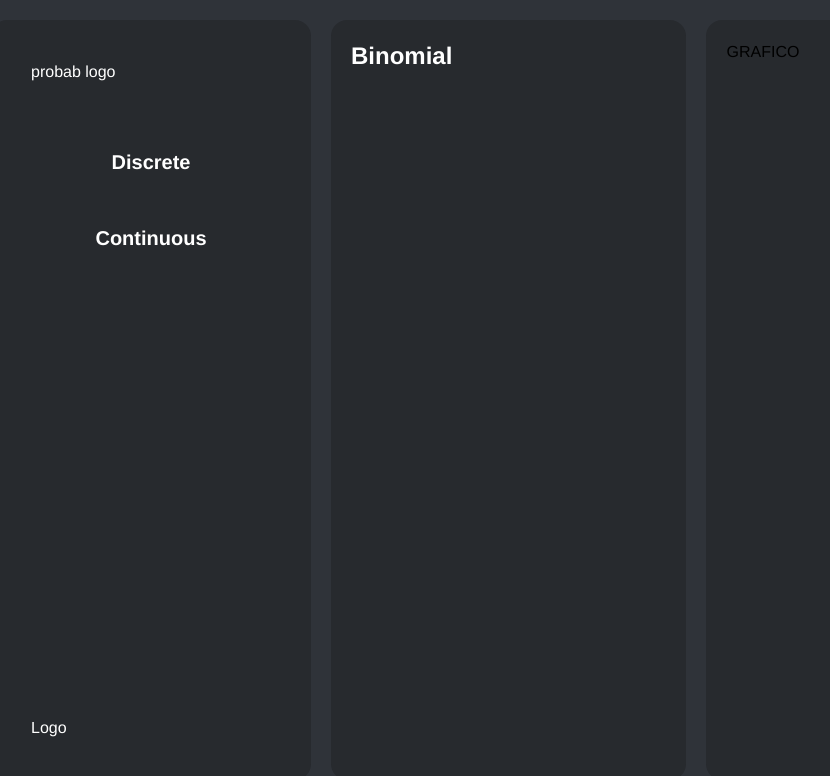
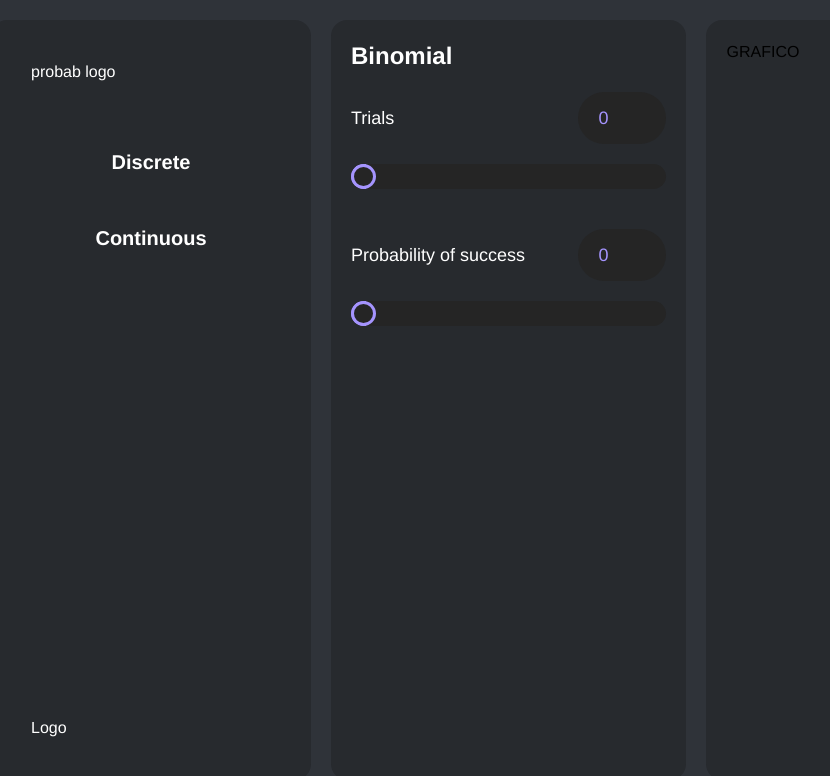
Before and after one commit to aBenve/probably, a Vue app: page /Binomial in a window 1280 px wide. Shown: the top 776 px of the page, without its empty margins (29-859 px from the left). Built offline with nearby package versions, Linux system fonts and the light colour scheme.

Commit message:
Added more icons. Sliders almost finished. Only TripleSlider remained. Some of them have an issue when I add them with the addButtons. It makes the addition like strings. Routes finished and 404 page added but not finished at all.

```diff
--- a/src/FAicons.js
+++ b/src/FAicons.js
@@ -1,9 +1,11 @@
-import { faUser, faBars, faTimes} from '@fortawesome/free-solid-svg-icons'
+import { faUser, faBars, faTimes, faPlus, faMinus} from '@fortawesome/free-solid-svg-icons'
 
 const icons = {
     faUser,
     faBars,
-    faTimes
+    faTimes,
+    faPlus,
+    faMinus
 }
 
 export default icons;
--- a/src/components/DataArea.vue
+++ b/src/components/DataArea.vue
@@ -1,18 +1,93 @@
 <template>
-  <div class="rounded-2xl data p-5 mb-5 lg:mb-0 lg:mr-5  lg:w-4/6 text-2xl text-white font-bold" >
+  <div class="rounded-2xl data p-5 mb-5 lg:mb-0 lg:mr-5 lg:w-4/6 text-2xl text-white font-bold flex flex-col" >
     {{ distribution.name }}
+    <div v-if="distribution.inputs.length === 1">
+      <MySliderInput
+        :label="distribution.inputs[0].label"
+        :max-value="distribution.inputs[0].step === 1 ? 9999 : 1"
+        :step="distribution.inputs[0].step"
+        :top-add="distribution.inputs[0].step * 5"
+        :small-add="distribution.inputs[0].step"
+        :top-subs="distribution.inputs[0].step * 5"
+        :small-subs="distribution.inputs[0].step"
+
+        :style="accentColor"
+
+      />
+    </div>
+
+    <div v-else-if="distribution.inputs.length === 2">
+      <DoubleSlider
+          :first-label="distribution.inputs[0].label"
+          :first-max-value="distribution.inputs[0].step === 1 ? 9999 : 1"
+          :first-step="distribution.inputs[0].step"
+          :first-top-add="distribution.inputs[0].step * 5"
+          :first-small-add="distribution.inputs[0].step"
+          :first-top-subs="distribution.inputs[0].step * 5"
+          :first-small-subs="distribution.inputs[0].step"
+
+          :second-max-value="distribution.inputs[1].step === 1 ? 9999 : 1"
+          :second-label="distribution.inputs[1].label"
+          :second-step="distribution.inputs[1].step"
+          :second-top-add="distribution.inputs[1].step * 5"
+          :second-small-add="distribution.inputs[1].step"
+          :second-top-subs="distribution.inputs[1].step * 5"
+          :second-small-subs="distribution.inputs[1].step"
+
+          :style="accentColor"
+
+          :related-sliders="distribution.related"
+
+      />
+    </div>
+
+    <div v-else-if="distribution.inputs.length === 3">
+      <TripleSlider
+          :first-label="distribution.inputs[0].label"
+          :max-value="distribution.inputs[0].step === 1 ? 9999 : 1"
+          :first-step="distribution.inputs[0].step"
+          :first-top-add="distribution.inputs[0].step * 5"
+          :first-small-add="distribution.inputs[0].step"
+          :first-top-subs="distribution.inputs[0].step * 5"
+          :first-small-subs="distribution.inputs[0].step"
+
+          :second-label="distribution.inputs[1].label"
+          :second-step="distribution.inputs[1].step"
+          :second-top-add="distribution.inputs[1].step * 5"
+          :second-small-add="distribution.inputs[1].step"
+          :second-top-subs="distribution.inputs[1].step * 5"
+          :second-small-subs="distribution.inputs[1].step"
+
+
+          :style="accentColor"
+
+      />
+    </div>
+
   </div>
 </template>
 
 <script>
-import optionsInfo from "./sidebar/optionsInfo";
+import DoubleSlider from "./DoubleSlider";
+import MySliderInput from "./MySliderInput";
+import TripleSlider from "./TripleSlider";
 
 export default {
   name: "DataArea",
+  components: {MySliderInput, DoubleSlider, TripleSlider},
+
+  props:{
+    distribution: Object
+  },
+
   computed:{
-    distribution: function (){
-      return optionsInfo.filter(obj => obj.name === this.$route.params.id).pop()
-    }
+
+    accentColor(){
+      return{
+        '--accent-color': this.distribution.color,
+        '--accent-color-lighter': this.distribution.accentColor
+      }
+    },
   },
 }
 </script>
@@ -21,4 +96,5 @@ export default {
 .data{
   background-color: #272A2E;
 }
+
 </style>
--- /dev/null
+++ b/src/components/DoubleSlider.vue
@@ -0,0 +1,69 @@
+<template>
+  <div class="mt-5">
+    <mySliderInput
+        :label="firstLabel"
+        :maxValue="firstMaxValue"
+        :step="firstStep"
+        :top-subs="firstTopSubs"
+        :top-add="firstTopAdd"
+        :small-add="firstSmallAdd"
+        :small-subs="firstSmallSubs"
+
+        @value-changed="updateValue"
+
+    />
+    <mySliderInput
+        :label="secondLabel"
+        :maxValue="relatedSliders ? maxSecondSlider:secondMaxValue"
+        :step="secondStep"
+        :top-subs="secondTopSubs"
+        :top-add="secondTopAdd"
+        :small-add="secondSmallAdd"
+        :small-subs="secondSmallSubs"
+    />
+  </div>
+</template>
+
+<script>
+
+import mySliderInput from './MySliderInput'
+
+export default {
+  name: "DoubleSlider",
+  data:() => ({
+    maxSecondSlider:0
+  }),
+  props:{
+    firstLabel:String,
+    secondLabel:String,
+    firstMaxValue:Number,
+    secondMaxValue:Number,
+
+    firstStep:Number,
+    secondStep:Number,
+
+    firstTopAdd:Number,
+    firstSmallAdd: Number,
+    firstTopSubs:Number,
+    firstSmallSubs:Number,
+
+    secondTopAdd:Number,
+    secondSmallAdd: Number,
+    secondTopSubs:Number,
+    secondSmallSubs:Number,
+
+    relatedSliders: Boolean
+
+  },
+  components:{mySliderInput},
+  methods:{
+    updateValue(val){
+      this.maxSecondSlider = val
+    }
+  }
+}
+</script>
+
+<style scoped>
+
+</style>
--- /dev/null
+++ b/src/components/MySliderInput.vue
@@ -0,0 +1,157 @@
+<template>
+  <div class="mt-5">
+    <div class="flex flex-row items-center justify-between mb-5">
+      <div class="text-lg font-medium">
+        {{ label }}
+      </div>
+      <div class="text-lg font-bold num-data px-5 py-3 rounded-full ">
+        <input type="number" min="0" :max="maxValue" v-model="value" class="num-input focus:outline-none bg-transparent w-full">
+      </div>
+    </div>
+    <div class="has-tooltip relative">
+      <span class="tooltip rounded shadow-lg text-sm p-1 text-white p-3 flex flex-row opacity-80">
+        <button @click="increaseValue(topAdd)" class="mr-5 change-value-buttons">
+          +{{ topAdd }}
+        </button>
+         <button @click="increaseValue(smallAdd)" class="mr-5 change-value-buttons">
+          +{{smallAdd}}
+        </button>
+        <button @click="deincreaseValue(smallSubs)" class="mr-5 change-value-buttons">
+          -{{smallSubs}}
+        </button>
+        <button @click="deincreaseValue(topSubs)" class="change-value-buttons">
+          -{{topSubs}}
+        </button>
+      </span>
+      <input type="range" :step="step" class="w-full cursor-pointer slider mb-5" min="0" :max="maxValue" v-model="value"/>
+    </div>
+  </div>
+</template>
+<script>
+export default {
+  name: 'mySliderInput',
+
+  data:() => ({
+    value: 0,
+  }),
+
+  props:{
+    label:String,
+    maxValue:Number,
+    step:Number,
+    topAdd:Number,
+    smallAdd: Number,
+    topSubs:Number,
+    smallSubs:Number,
+
+    color:String,
+
+  },
+
+  methods:{
+    increaseValue(n){
+      // todo: Tiene algunos problemas. Hay veces que suma strings!!
+      if(this.value === "0")
+        this.value = 0
+      if(this.value.valueOf() + n.valueOf() > this.maxValue)
+        return
+      this.value += n.valueOf()
+    },
+    deincreaseValue(n){
+      if(this.value === "0")
+        this.value = 0
+      if(this.value.valueOf() - n.valueOf() < 0)
+        return
+      this.value -= n.valueOf()
+    }
+  },
+
+  watch: {
+    value: function() {
+      this.$emit("value-changed", this.value)
+    },
+    maxValue: function (){
+      if(this.value > this.maxValue)
+        this.value = this.maxValue
+    }
+  }
+}
+</script>
+<style scoped>
+
+input[type=number]::-webkit-inner-spin-button,
+input[type=number]::-webkit-outer-spin-button
+{
+  -webkit-appearance: none;
+  margin: 0;
+  outline: none;
+}
+.change-value-buttons{
+  transition: 0.2s ease-in-out;
+}
+.change-value-buttons:hover {
+  color: var(--accent-color, red)
+}
+.tooltip {
+  @apply invisible absolute;
+  background-color: rgba(0,0,0,0.5);
+  opacity: 0;
+  transition: 0.2s ease-in;
+  position: absolute;
+  right: 0;
+  bottom: -2rem;
+}
+
+.has-tooltip:hover .tooltip {
+  @apply visible z-50;
+  opacity: 1;
+
+}
+.slider {
+  -webkit-appearance: none;
+  outline: none;
+  border-radius: 50px;
+  background: #252525;
+
+}
+.num-data{
+  background-color: #252525;
+  color: var(--accent-color);
+  width: 5.5rem;
+  box-shadow: inset 0 0 0 0px var(--accent-color);
+  transition: 0.2s ease-in-out;
+}
+
+.num-data:hover{
+  box-shadow: inset 0 0 0 2px var(--accent-color);
+}
+
+.slider::-webkit-slider-runnable-track:hover {
+  opacity: 1;
+}
+
+.slider::-webkit-slider-thumb {
+  -webkit-appearance: none;
+  appearance: none;
+  width: 25px;
+  height: 25px;
+  border-radius: 50%;
+  border: 3px solid var(--accent-color);
+  background: #252525;
+  cursor: pointer;
+  box-shadow: -510px 0 0 500px var(--accent-color);
+  transition: 0.5s ease-in-out;
+}
+
+.slider::-webkit-slider-thumb:hover {
+  border: 3px solid var(--accent-color-lighter);
+  box-shadow: -510px 0 0 500px var(--accent-color-lighter);
+
+}
+
+.slider::-webkit-slider-runnable-track {
+  overflow: hidden;
+  border-radius: 50px;
+}
+
+</style>
--- /dev/null
+++ b/src/components/TripleSlider.vue
@@ -0,0 +1,13 @@
+<template>
+  Triple slider
+</template>
+
+<script>
+export default {
+  name: "TripleSlider"
+}
+</script>
+
+<style scoped>
+
+</style>
--- a/src/components/sidebar/optionsInfo.js
+++ b/src/components/sidebar/optionsInfo.js
@@ -4,56 +4,83 @@
 const userOptions = [
     {
         name: "Binomial",
+        color:"#A594FE",
+        accentColor:"#8067FE",
         type: "Discrete",
-        inputs: ["Trials", "Probability of success"],
+        related: false,
+        inputs: [{ label:"Trials", step:1}, {label:"Probability of success", step:0.001}],
         description: "Lorem ipsum dolor sit amet. Et quod dolor ut eveniet autem sit quos quidem 33 illum magnam. Id galisum vero quo quidem galisum At nesciunt sapiente non blanditiis corrupti qui eligendi nemo. Eum nostrum repudiandae sed facere laudantium sit facilis asperiores?\n"
     },
     {
         name: "Geometric",
+        color:"#F694FE",
+        accentColor:"#F267FE",
         type: "Discrete",
-        inputs: ["Probability of success"],
+        related: false,
+        inputs: [{label:"Probability of success", step:0.001}],
         description: "Lorem ipsum dolor sit amet. Et quod dolor ut eveniet autem sit quos quidem 33 illum magnam. Id galisum vero quo quidem galisum At nesciunt sapiente non blanditiis corrupti qui eligendi nemo. Eum nostrum repudiandae sed facere laudantium sit facilis asperiores?\n"
     },
     {
         name: "Hypergeometric",
+        color:"#FE9494",
+        accentColor:"#FE6767",
         type: "Discrete",
-        inputs: ["Sample size", "Total number of objects", "Amount of successes"],
+        related: false,
+        inputs: [{label:"Sample size", step:1}, {label:"Total number of objects", step:1}, {label:"Amount of successes", step:1}],
         description: "Lorem ipsum dolor sit amet. Et quod dolor ut eveniet autem sit quos quidem 33 illum magnam. Id galisum vero quo quidem galisum At nesciunt sapiente non blanditiis corrupti qui eligendi nemo. Eum nostrum repudiandae sed facere laudantium sit facilis asperiores?\n"
     },
     {
         name: "Poisson",
+        color:"#FEDA94",
+        accentColor:"#FECB67",
         type: "Discrete",
-        inputs: ["λ ratio"],
+        related: false,
+        inputs: [{label:"λ ratio", step: 1}],
         description: "Lorem ipsum dolor sit amet. Et quod dolor ut eveniet autem sit quos quidem 33 illum magnam. Id galisum vero quo quidem galisum At nesciunt sapiente non blanditiis corrupti qui eligendi nemo. Eum nostrum repudiandae sed facere laudantium sit facilis asperiores?\n"
     },
     {
         name: "Uniform",
+        color:"#A5EF9F",
+        accentColor:"#85E97C",
         type: "Continuous",
-        inputs: ["Population", "Positive cases"],
+        related: true,
+        inputs: [{label:"Population", step:1}, {label:"Positive cases", step: 1}],
         description: "Lorem ipsum dolor sit amet. Et quod dolor ut eveniet autem sit quos quidem 33 illum magnam. Id galisum vero quo quidem galisum At nesciunt sapiente non blanditiis corrupti qui eligendi nemo. Eum nostrum repudiandae sed facere laudantium sit facilis asperiores?\n"
     },
     {
         name: "Exponential",
+        color:"#67B6FE",
+        accentColor:"#67B6FE",
         type: "Continuous",
-        inputs: ["λ ratio"],
+        related: false,
+        inputs: [{label:"λ ratio", step:1}],
         description: "Lorem ipsum dolor sit amet. Et quod dolor ut eveniet autem sit quos quidem 33 illum magnam. Id galisum vero quo quidem galisum At nesciunt sapiente non blanditiis corrupti qui eligendi nemo. Eum nostrum repudiandae sed facere laudantium sit facilis asperiores?\n"
     },
     {
         name: "Normal",
+        color:"#84FEEB",
+        accentColor:"#67FEE3",
         type: "Continuous",
-        inputs: ["Mean μ ", "Standard deviation σ"],
+        related: false,
+        inputs: [{label:"Mean μ", step:1}, {label:"Standard deviation σ", step: 1}],
         description: "Lorem ipsum dolor sit amet. Et quod dolor ut eveniet autem sit quos quidem 33 illum magnam. Id galisum vero quo quidem galisum At nesciunt sapiente non blanditiis corrupti qui eligendi nemo. Eum nostrum repudiandae sed facere laudantium sit facilis asperiores?\n"
     },
     {
         name: "Log-Normal",
+        color:"#FCFE94",
+        accentColor:"#FBFE67",
         type: "Continuous",
-        inputs: ["Mean μ ", "Standard deviation σ"],
+        related: false,
+        inputs: [{label:"Mean μ", step: 1}, {label:"Standard deviation σ", step: 1}],
         description: "Lorem ipsum dolor sit amet. Et quod dolor ut eveniet autem sit quos quidem 33 illum magnam. Id galisum vero quo quidem galisum At nesciunt sapiente non blanditiis corrupti qui eligendi nemo. Eum nostrum repudiandae sed facere laudantium sit facilis asperiores?\n"
     },
     {
         name: "t",
+        color:"#FE94D4",
+        accentColor:"#FE67C2",
         type: "Continuous",
-        inputs: ["Degrees of freedom"],
+        related: false,
+        inputs: [{label:"Degrees of freedom", step: 1}],
         description: "Lorem ipsum dolor sit amet. Et quod dolor ut eveniet autem sit quos quidem 33 illum magnam. Id galisum vero quo quidem galisum At nesciunt sapiente non blanditiis corrupti qui eligendi nemo. Eum nostrum repudiandae sed facere laudantium sit facilis asperiores?\n"
     },
 ]
--- a/src/router/router.js
+++ b/src/router/router.js
@@ -24,13 +24,11 @@ const router = createRouter(
                     }
                     next({name: "404Page"})
                 }
-                //todo: necesrio checkear si la opcion que se mando es valida, sino mandar a pagina 404
             },
             {
                 path: '/notFound',
                 name:'404Page',
                 component: () => import(/* webpackChunkName: "Landing" */ '../views/Page404'),
-                //todo: necesrio checkear si la opcion que se mando es valida, sino mandar a pagina 404
             },
         ]
     }
--- a/src/views/WorkingOption.vue
+++ b/src/views/WorkingOption.vue
@@ -1,22 +1,33 @@
 <template>
   <div class="w-full flex flex-col lg:flex-row">
-    <DataArea/>
+    <DataArea :distribution="distribution"/>
     <div class="rounded-2xl graph p-5  w-full w-full">GRAFICO</div>
   </div>
 </template>
 
 <script>
 import DataArea from "../components/DataArea";
+import optionsInfo from "../components/sidebar/optionsInfo";
 
 
 export default {
   name: "WorkingOption",
   components: {DataArea},
+  data:() => ({
+  }),
+
+  computed: {
+    distribution: function (){
+      return optionsInfo.filter(obj => obj.name === this.$route.params.id).pop()
+    },
+  }
+
 }
 </script>
 
-<style scoped>
+<style>
 .graph{
   background-color: #272A2E;
 }
+
 </style>
```
